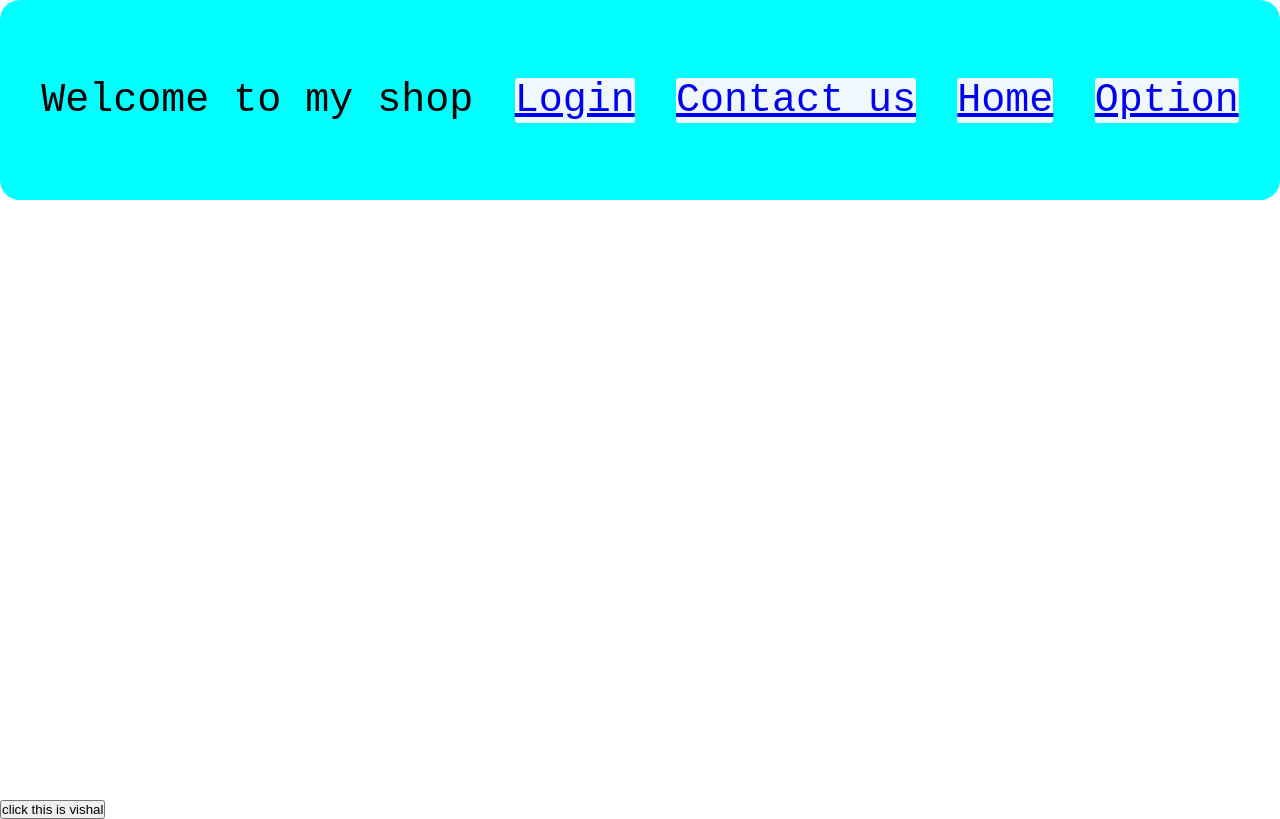
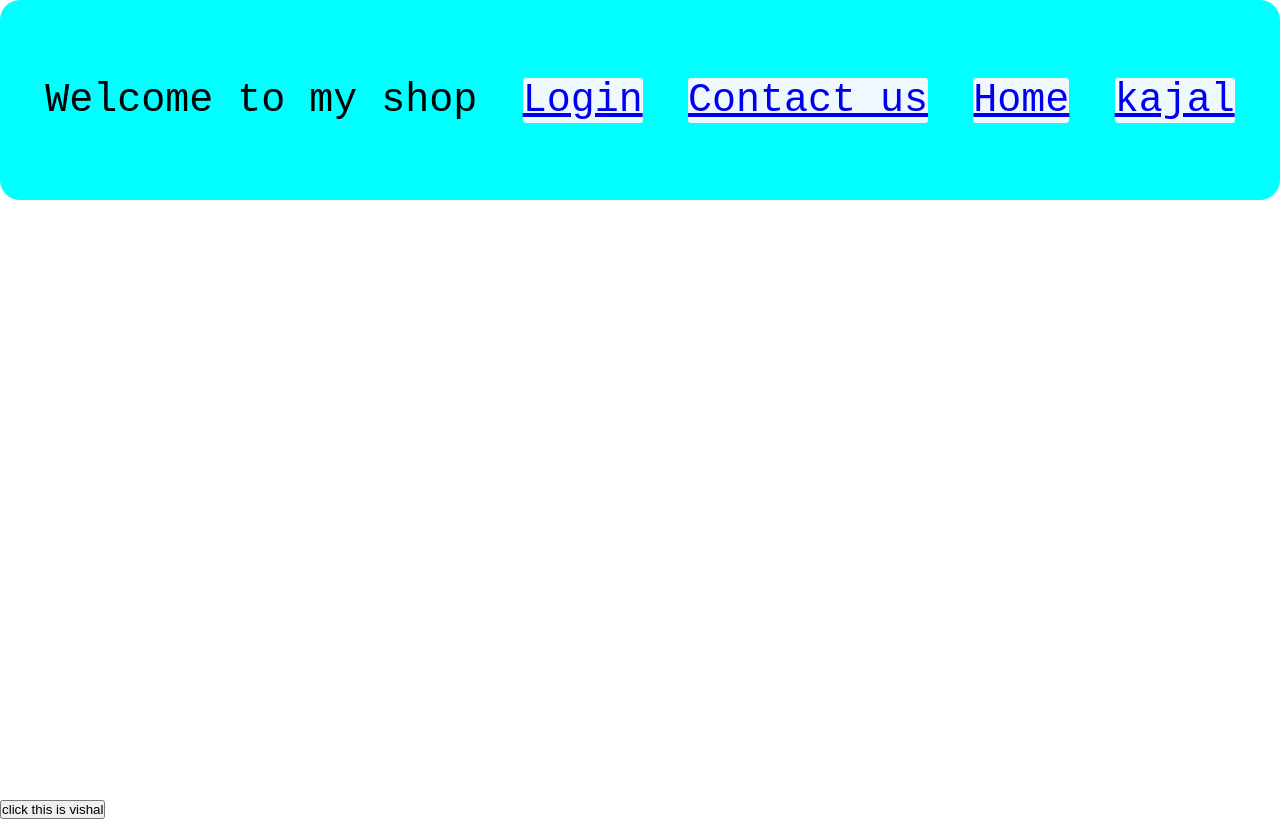
Before and after one commit to 1prashan/newfilegit, a plain HTML site: page index.html in a window 1280 px wide. Drawn offline with Linux system fonts and the light colour scheme.

Commit message:
modifiedDone

```diff
--- a/index.html
+++ b/index.html
@@ -13,7 +13,7 @@
             <a href="#">Login</a>
             <a href="#">Contact us</a>
             <a href="#">Home</a>
-            <a href="#">Option</a>
+            <a href="#">kajal</a>
         </div>
     </div>
     <button>click this is vishal</button>
```
